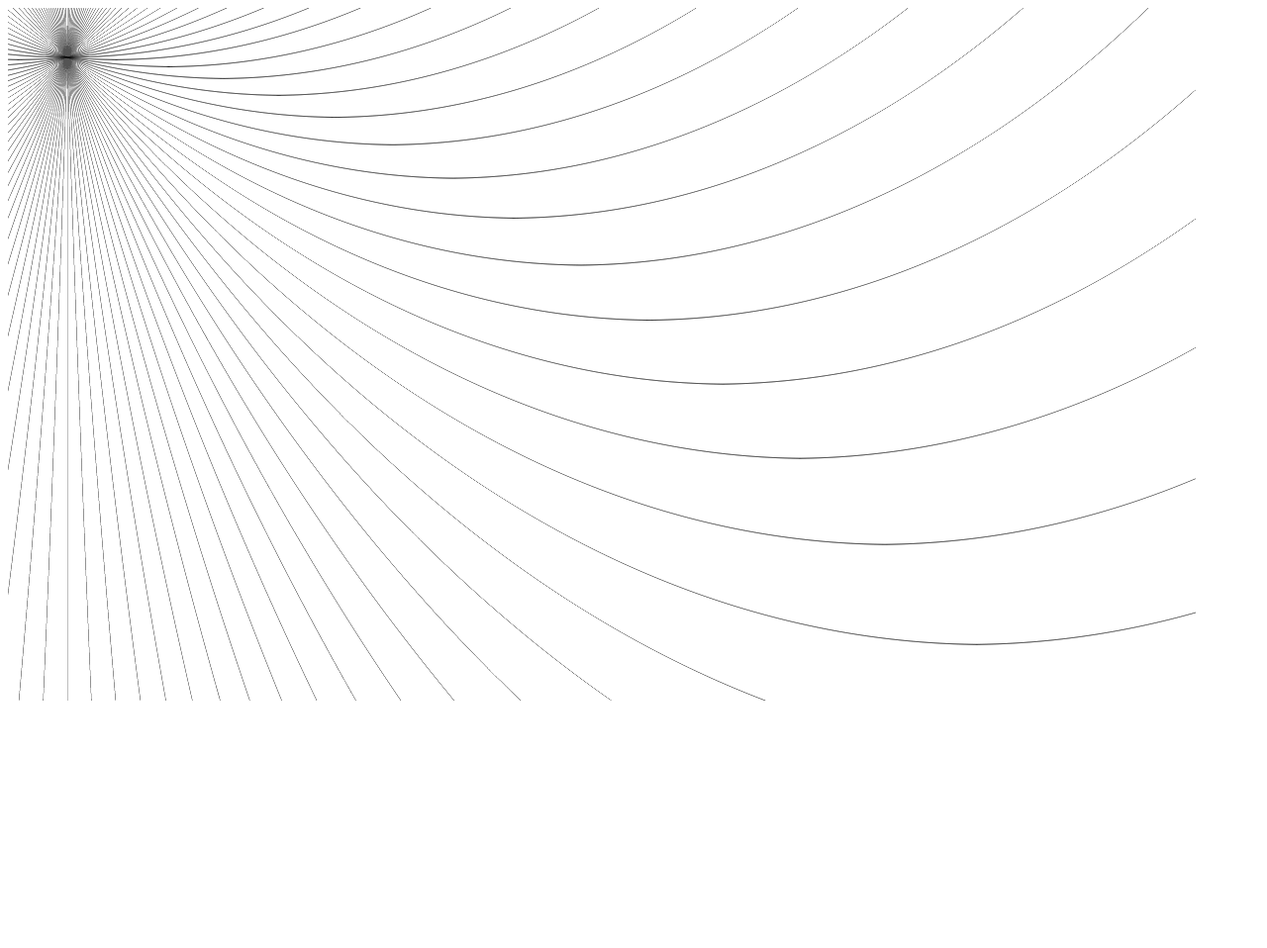
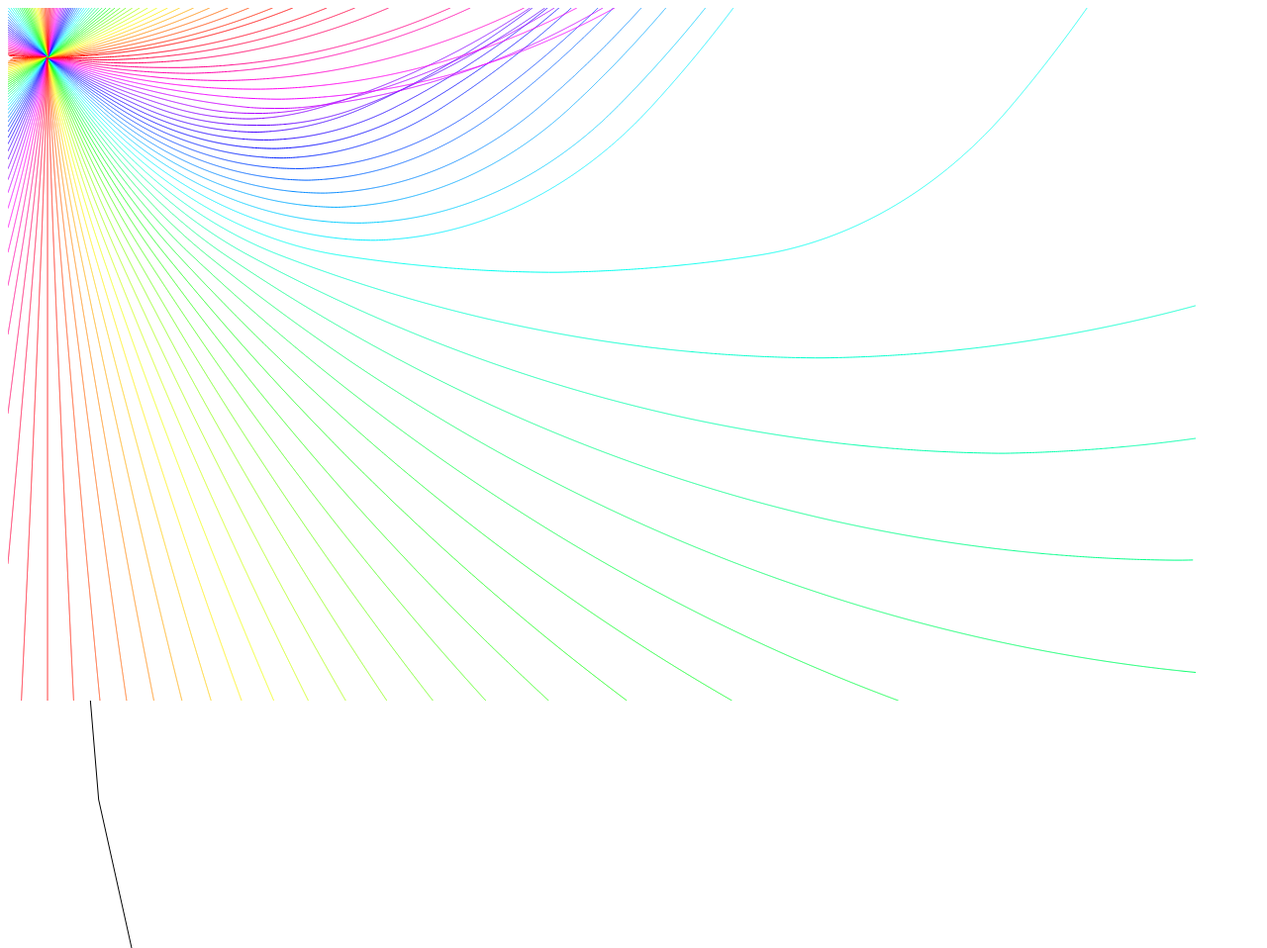
Before and after one commit to jacksonfellows/sray, a plain HTML site: page index.html in a window 1280 px wide. Shown: the top 958 px of the page at 99% size. Before the commit the page ends 800 px from the top, so only its background shows below. Drawn offline with Linux system fonts and the light colour scheme.

Commit message:
Color rays, plot VM.

```diff
--- a/index.html
+++ b/index.html
@@ -1,4 +1,5 @@
 <body>
   <canvas id="c" width="1200" height="700"></canvas>
+  <canvas id="vc" width="200" height="700"></canvas>
   <script src="main.js"></script>
 </body>
--- a/main.js
+++ b/main.js
@@ -1,16 +1,34 @@
 let canvas = document.getElementById("c");
 let ctx = canvas.getContext("2d");
 
-xMax = 200;
+let vcanvas = document.getElementById("vc");
+let vctx = vcanvas.getContext("2d");
+
+xMax = 150;
 zMax = 70;
 
+vMax = 12;
+
 ctx.scale(canvas.width/xMax, canvas.height/zMax);
+vctx.scale(vcanvas.width/vMax, vcanvas.height/zMax);
 
 function inBounds(x, z) {
 	return 0 <= x && x < xMax && 0 <= z && z < zMax;
 }
 
-VM = [[0, 5], [100, 8]];
+VM = [[0, 5], [10, 5.5], [25, 7.5], [100, 10]];
+
+function plotVM() {
+	vctx.beginPath();
+	VM.forEach(zv => {
+		vctx.lineTo(zv[1], zv[0]);
+	});
+	vctx.save();
+	vctx.resetTransform();
+	vctx.lineWidth = 1;
+	vctx.stroke();
+	vctx.restore();
+}
 
 function v(z) {
 	let [z0, v0] = VM[0];
@@ -25,17 +43,15 @@ function v(z) {
 };
 
 function castRay(i_deg) {
+	let [x, z] = [5, 5];
 	let i = i_deg*Math.PI/180;
-	let z = 5;
 	let p = Math.sin(i)/v(z);
-
-	let x = 10;
 
 	ctx.beginPath();
 
 	ctx.lineTo(x, z);
 
-	let dz = 0.001;
+	let dz = 0.01;
 
 	if (90 <= i_deg && i_deg <= 270) {
 		dz = -dz;				// Start going up.
@@ -45,8 +61,8 @@ function castRay(i_deg) {
 		z += dz;
 		let v_z = v(z);
 		let eta = Math.sqrt(1/(v_z*v_z) - p*p);
-		if (dz > 0 && (isNaN(eta) || eta < 1e-3)) {
-			// Bottomed.
+		if (isNaN(eta) || eta < 1e-3) {
+			if (dz < 0 && z < 1) break;
 			dz = -dz;
 			continue;
 		}
@@ -55,7 +71,6 @@ function castRay(i_deg) {
 			ctx.lineTo(x, z);
 		}
 		else {
-			console.log(x, z);
 			break;
 		}
 	}
@@ -68,8 +83,11 @@ function castRay(i_deg) {
 	ctx.restore();
 }
 
+plotVM();
+
 console.time("casting");
-for (let i_deg = 0; i_deg < 360; i_deg += 3) {
+for (let i_deg = 0; i_deg < 360; i_deg += 2) {
+	ctx.strokeStyle = `hsl(${i_deg*4}, 100%, 50%)`;
 	castRay(i_deg);
 }
 console.timeEnd("casting");
```
